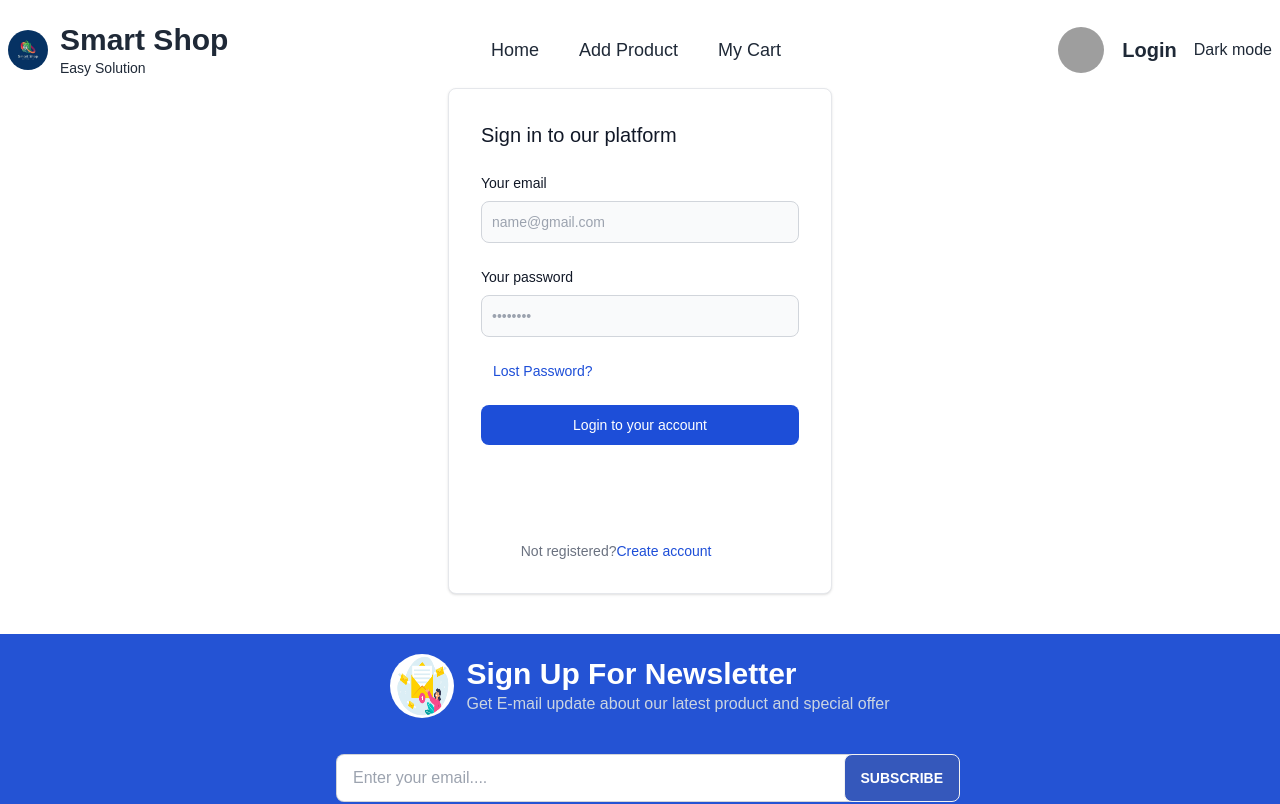
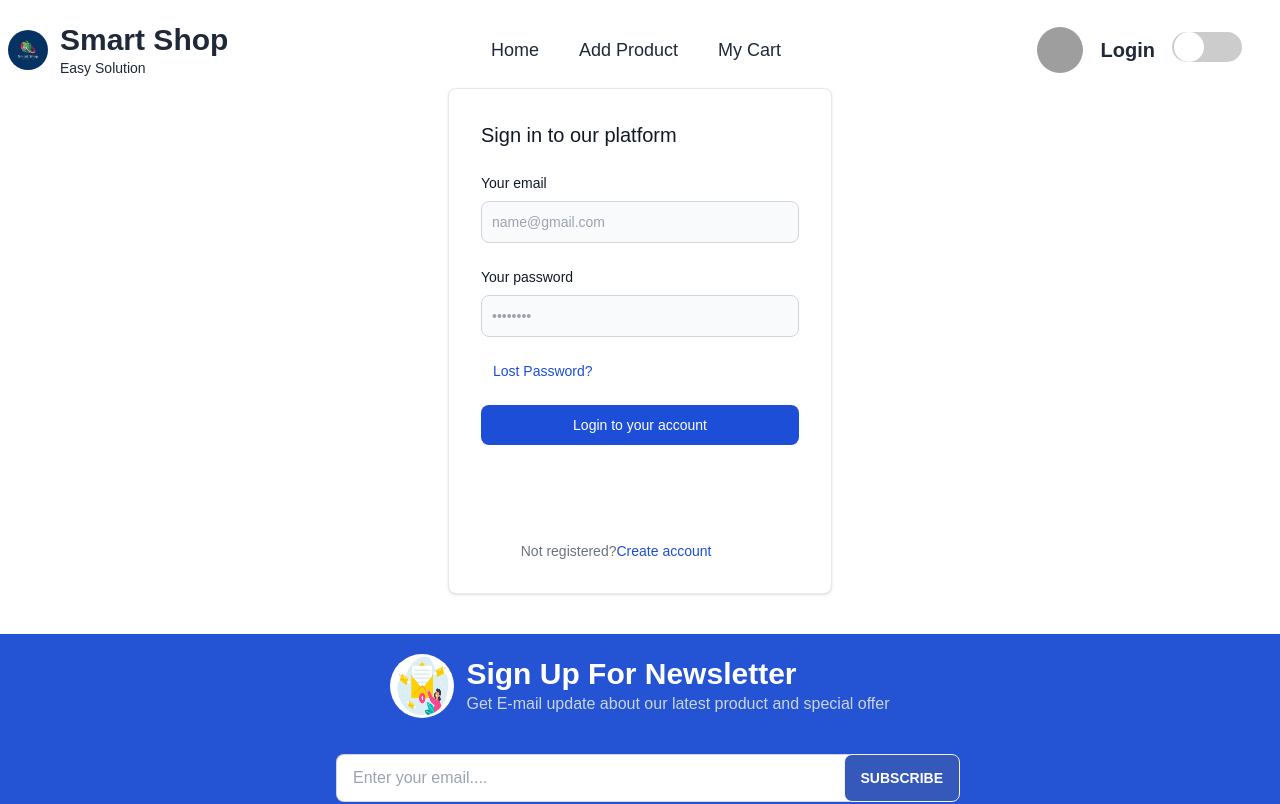
Before and after one commit to Sobuz-Mia/Brand-Shop-Client-Side, a React (Vite) app: page /login in a window 1280 px wide. Shown: the top 804 px of the page. Built offline with nearby package versions, Linux system fonts and the light colour scheme; no server answers; grey boxes are pictures that could not be loaded.

Commit message:
dark and light troggle button add

```diff
--- a/src/components/Navbar/Navbar.jsx
+++ b/src/components/Navbar/Navbar.jsx
@@ -6,7 +6,8 @@ import userLogo from "../../assets/userLogo.png";
 import ReactSwitch from "react-switch";
 
 const Navbar = () => {
-  const { user, loggedOut ,handleDarkMode,isDarkMode} = useContext(AuthContext);
+  const { user, loggedOut, handleDarkMode, isDarkMode } =
+    useContext(AuthContext);
 
   const handleSignout = () => {
     loggedOut().then();
@@ -83,14 +84,22 @@ const Navbar = () => {
             <button className="btn btn-ghost normal-case text-xl">Login</button>
           </NavLink>
         )}
-        {/* <div className="switch">
-          <ReactSwitch/>
-        </div> */}
-        <button onClick={handleDarkMode}>
+        <div className="container">
+          <label className="switch">
+            <input type="checkbox"
+            onClick={handleDarkMode}
+            />
+            <span className="slider"></span>
+          </label>
+        </div>
+        {/* <button >
+          <input type="checkbox" className="text-xl"
+          onClick={handleDarkMode}
+          />
         {
           isDarkMode? "light mode" : "Dark mode"
         }
-        </button>
+        </button> */}
       </div>
     </div>
   );
--- a/src/components/ProductDetails/ProductDetails.jsx
+++ b/src/components/ProductDetails/ProductDetails.jsx
@@ -6,7 +6,6 @@ import { AuthContext } from "../../provider/AuthProvider";
 const ProductDetails = () => {
   const { user } = useContext(AuthContext);
 
-  const [userId, setUserId] = useState();
   const [data, setData] = useState([]);
   const { id } = useParams();
   useEffect(() => {
@@ -17,17 +16,6 @@ const ProductDetails = () => {
       });
   }, [id]);
 
-  useEffect(() => {
-    fetch(` https://brandshop-server-side-jygvx8slj-sobuzs-projects.vercel.app/carts/${user?.email}`)
-      .then((res) => res.json())
-      .then((data) => {
-        const itemId = data?.map((item) => item.cart_id);
-        console.log(itemId);
-        setUserId(itemId);
-      });
-  }, [user?.email]);
-
-  console.log(userId);
   const handleAddCart = (data) => {
     const {
       brandName,
@@ -132,7 +120,6 @@ const ProductDetails = () => {
         <p className="text-2xl text-white p-3">{data.description}</p>
         <div className="flex items-center justify-between">
           <button
-            // disabled={ userId?.includes(data?._id)}
             onClick={() => handleAddCart(data)}
             className="text-white bg-blue-700 hover:bg-blue-800 focus:ring-4 focus:outline-none focus:ring-blue-300 font-medium rounded-lg text-sm px-5 py-2.5 text-center dark:bg-blue-600 dark:hover:bg-blue-700 dark:focus:ring-blue-800"
           >
--- a/src/index.css
+++ b/src/index.css
@@ -10,8 +10,45 @@ body{font-family:Poppins,sans-serif}
 .dark-mode{
     background-color: #000;
 }
-.switch {
-    display: flex;
-    justify-content: center;
-    align-items: center;
-  }
+/* styles.css */
+.container{
+    border: 2px;
+    width: 100px;
+}
+.switch{
+    position: relative;
+    display: inline-block;
+    width: 70%;
+    height: 30px;
+    /* margin: 0px 0px; */
+}
+.slider{
+    position: absolute;
+    top: 0;
+    left: 0px;
+    right: 0px;
+    bottom: 0;
+    background-color: #ccc;
+    transition: .4s;
+    border-radius: 34px;
+}
+.switch input {
+    display: none;
+}
+.slider::before{
+    position: absolute;
+    content: "";
+    height: 30px;
+    width: 30px;
+    left: 2px;
+    bottom: 0px;
+    background-color: white;
+    transition: .4s;
+    border-radius: 50px;
+}
+input:checked + .slider{
+    background-color: #333;
+}
+input:checked + .slider:before{
+   transform: translateX(35px);
+}
--- a/src/pages/Login.jsx
+++ b/src/pages/Login.jsx
@@ -25,7 +25,7 @@ const Login = () => {
                     showConfirmButton: false,
                     timer: 1500
                   })
-            navigate('/')
+                  navigate(location?.state ? location.state : '/')
             }
         })
         .catch(err=>{
--- a/src/privateRoute/PrivateRoute.jsx
+++ b/src/privateRoute/PrivateRoute.jsx
@@ -1,21 +1,21 @@
 import PropTypes from "prop-types";
 import { useContext } from "react";
 import { AuthContext } from "../provider/AuthProvider";
-import { Navigate } from "react-router-dom";
-const PrivateRoute = ({children}) => {
-    const {user,loading} = useContext(AuthContext);
+import { Navigate, useLocation } from "react-router-dom";
+const PrivateRoute = ({ children }) => {
+  const { user, loading } = useContext(AuthContext);
+  const location = useLocation();
 
-    if (loading)
+  if (loading)
     return (
       <div className="w-24 mx-auto flex items-center h-screen">
         <span className="loading loading-spinner text-secondary w-full"></span>
       </div>
     );
-    if(user){
-        return children
-    }
-
-   return <Navigate to={'/login'}></Navigate>
+  if (user) {
+    return children;
+  }
+  return <Navigate state={location.pathname} to={"/login"}></Navigate>;
 };
 PrivateRoute.propTypes = {
   children: PropTypes.node,
```
